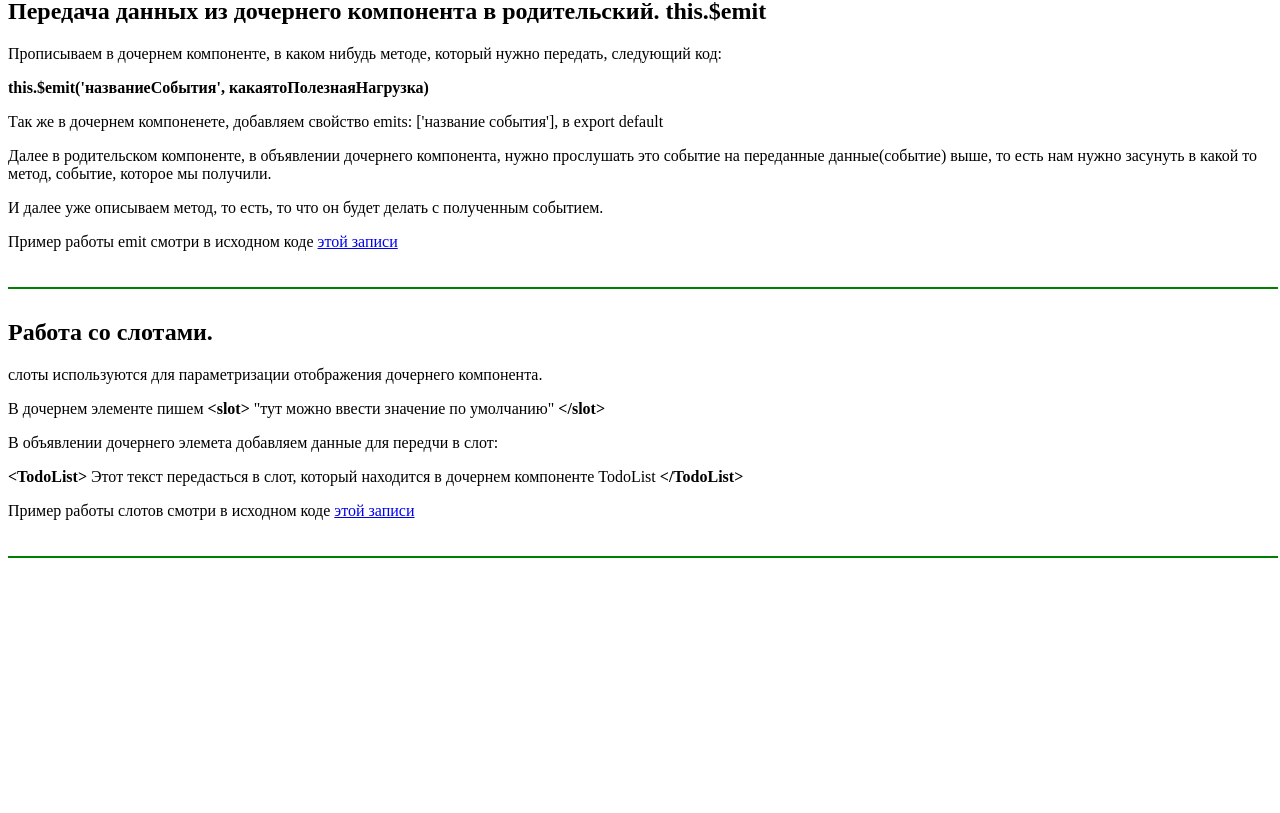
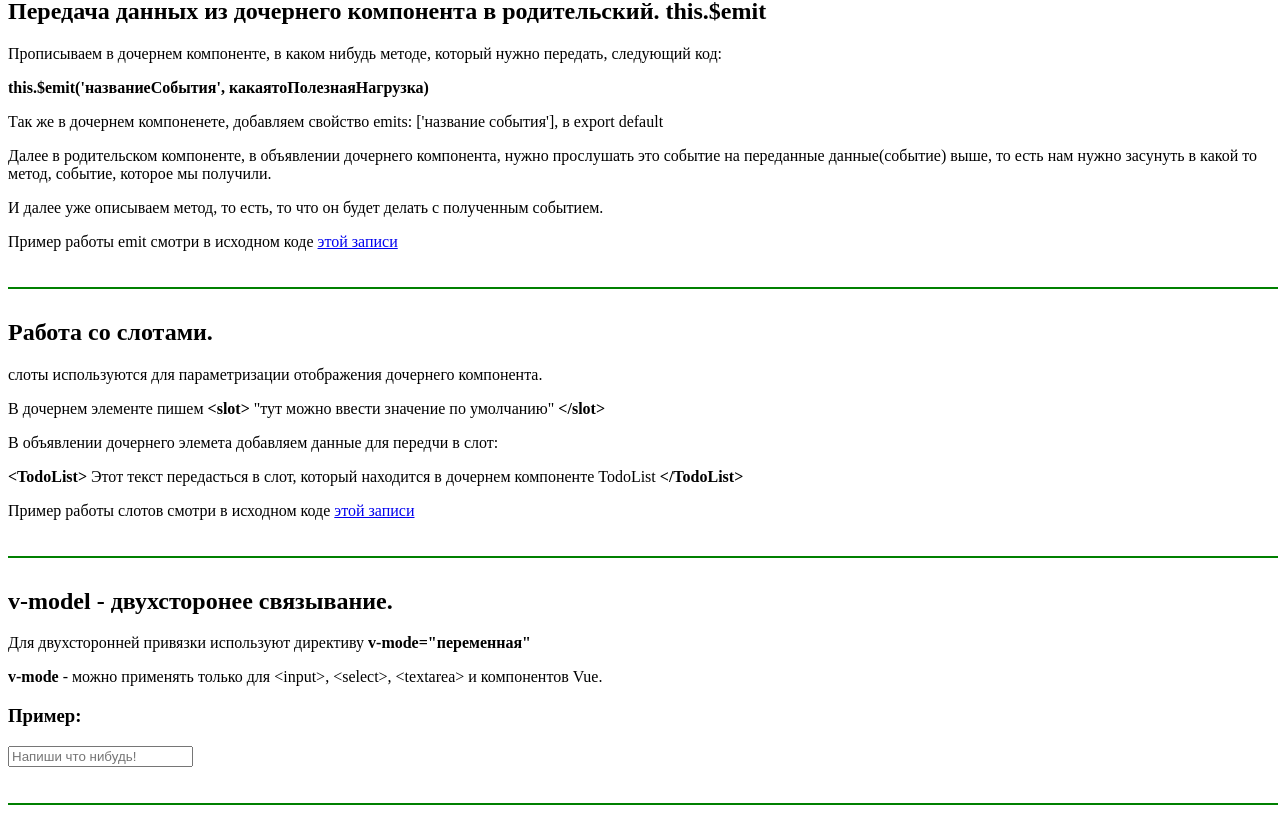
Before and after one commit to tomright/Vue3homework, a Vue app: page / in a window 1280 px wide. Shown: the part 5348-6161 px from the top of the page. Before the commit the page ends 5914 px from the top, so only its background shows below. Built offline with nearby package versions, Linux system fonts and the light colour scheme; no server answers.

Commit message:
v-model close #21

```diff
--- a/src/App.vue
+++ b/src/App.vue
@@ -446,6 +446,14 @@
         >
       </p>
     </div>
+    <div class="exampleNote">
+    <h2>v-model - двухсторонее связывание.</h2>
+    <p>Для двухсторонней привязки используют директиву <strong>v-mode="переменная"</strong></p>
+    <p><strong>v-mode</strong> - можно применять только для &lt;input&gt;, &lt;select&gt;, &lt;textarea&gt; и компонентов Vue.</p>
+    <h3>Пример:</h3>
+    <input type="text"  v-model="vmodelTest" placeholder="Напиши что нибудь!">
+    <p>{{vmodelTest}}</p>
+    </div>
   </div>
 </template>
 <script>
@@ -496,6 +504,7 @@ export default {
       refsArray: [],
       props: ["filmName", "year", "index"],
       boolAnimGreen: false,
+      vmodelTest: '',
     };
   },
   computed: {
```
